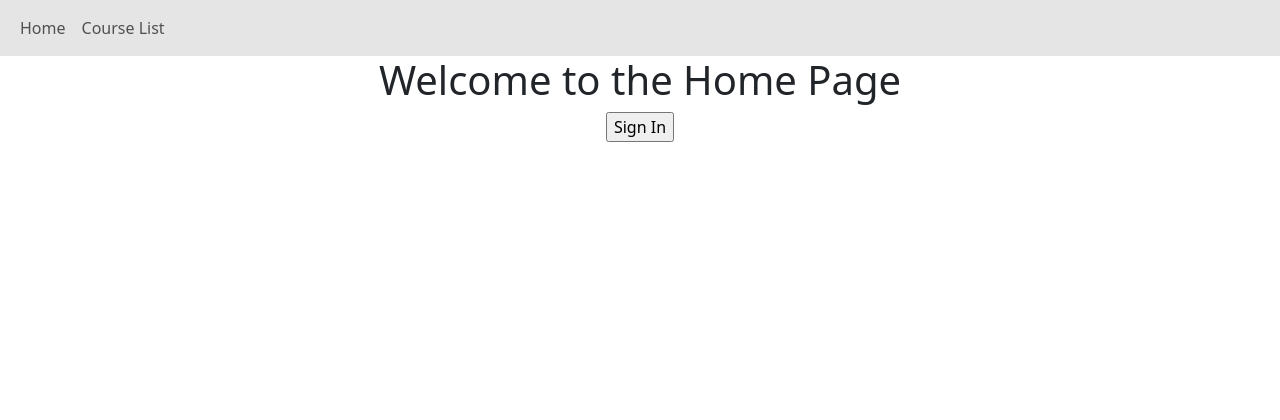
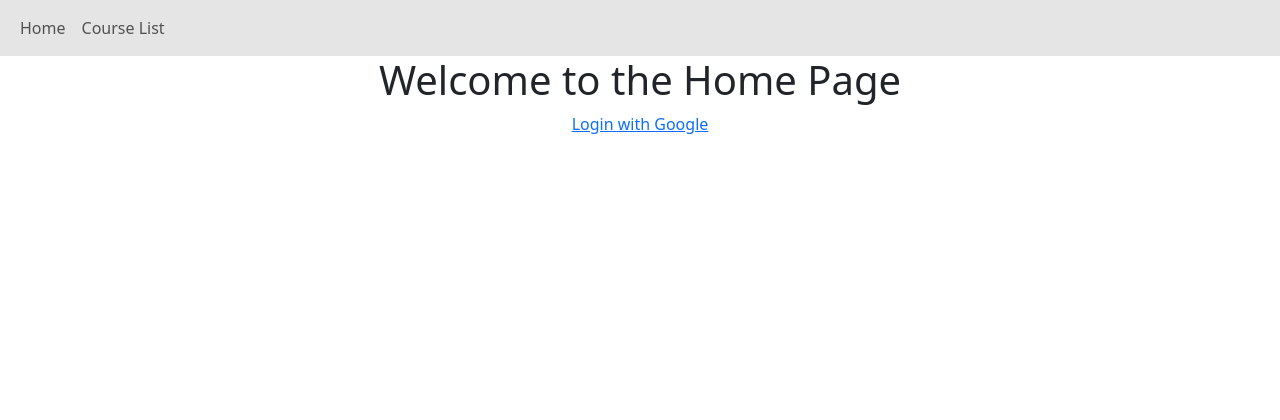
Before and after one commit to evanjtierney/Study-buddy, a Django app: page /study_buddy_app/ in a window 1280 px wide. Shown: the top 420 px of the page. Run offline with Django 4.2, Linux system fonts and the light colour scheme; some libraries are stand-ins or nearby versions.

Commit message:
changed allauth templates

```diff
--- a/mysite/settings.py
+++ b/mysite/settings.py
@@ -31,6 +31,7 @@ ALLOWED_HOSTS = ['localhost','127.0.0.1','study-buddy-finder-b11.herokuapp.com',
 
 INSTALLED_APPS = [
     'django.contrib.sites',
+    "allauth_ui",
     "allauth",
     "allauth.account",
     "allauth.socialaccount",
@@ -62,7 +63,7 @@ SOCIALACCOUNT_PROVIDERS = {
 }
 
 LOGIN_REDIRECT_URL = '/study_buddy_app/'
-LOGOUT_REDIRECT_URL = '/study_buddy_app/sign_in/'
+LOGOUT_REDIRECT_URL = '/study_buddy_app/'
 
 SITE_ID = 3
 
--- a/study_buddy_app/templates/study_buddy_app/home.html
+++ b/study_buddy_app/templates/study_buddy_app/home.html
@@ -89,9 +89,8 @@
  </div>
   {% else %}
   <div class="text-center">
-    <form action="/study_buddy_app/sign_in/">
-      <input type="submit" value="Sign In" />
-    </form>
+      <a href="{% provider_login_url 'google' %}">Login with Google</a>
+
   </div>
   {% endif %}
   </body>
```
Also changed, not shown: db.sqlite3.
